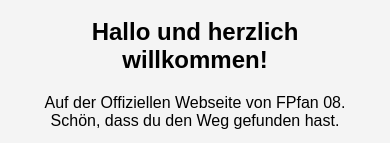
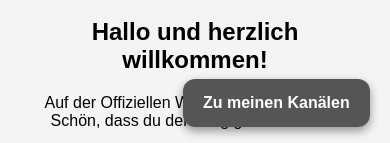
Before and after one commit to FPfan08/fpfan08-webseite, a plain HTML site: page index.html in a window 390 px wide. Shown: the part 697-840 px from the top of the page. Drawn offline with Linux system fonts and the light colour scheme.

Commit message:
Add files via upload

```diff
--- a/index.html
+++ b/index.html
@@ -55,10 +55,10 @@
             font-size: 3em;
             margin: 0;
             z-index: 10;
-            text-shadow: 2px 2px 4px rgba(0, 0, 0, 0.7); /* Kein grauer Hintergrund mehr, nur Schatten */
+            text-shadow: 2px 2px 4px rgba(0, 0, 0, 0.7);
         }
 
-        /* --- Hamburger Menü (Rechts oben) --- */
+        /* --- Hamburger Menü (Rechts oben, fixiert) --- */
         .open-btn {
             position: fixed;
             top: 20px;
@@ -135,7 +135,7 @@
             color: #cccccc;
         }
 
-        /* --- Styling für die Karten unterhalb des Header-Bildes (NEU) --- */
+        /* --- Styling für die Karten unterhalb des Header-Bildes --- */
         .intro-text {
             max-width: 800px;
             margin: 40px auto 30px auto;
@@ -190,10 +190,53 @@
             color: inherit;
         }
 
-        /* Responsive Anpassung für Mobilgeräte (wenn nur eine Spalte angezeigt werden soll) */
+        /* --- Styling und Animation für den schwebenden Button (GRAU, SCHNELLER) --- */
+        .floating-action-button {
+            position: fixed;
+            bottom: 30px;
+            right: 30px;
+            z-index: 1000;
+            cursor: pointer;
+            border-radius: 12px;
+            box-shadow: 0 4px 10px rgba(0, 0, 0, 0.4);
+            transition: transform 0.2s;
+            /* Animation ist 2.5s lang (schnell) */
+            animation: shake 2.5s infinite;
+        }
+
+        .floating-action-button a {
+            display: block;
+            text-decoration: none;
+            /* Hintergrundfarbe Grau */
+            background-color: #555555;
+            color: white;
+            padding: 15px 20px;
+            font-size: 16px;
+            font-weight: bold;
+            border-radius: 12px;
+        }
+
+        .floating-action-button:hover {
+            transform: scale(1.05);
+            animation: none; /* Animation stoppen, wenn der Nutzer mit der Maus drauf ist */
+        }
+
+        /* Keyframes definieren, wie das Element wackeln soll */
+        @keyframes shake {
+            0%, 100% { transform: translateX(0); }
+            5%, 15%, 25% { transform: translateX(-5px) rotate(-1deg); }
+            10%, 20%, 30% { transform: translateX(5px) rotate(1deg); }
+            35%, 95% { transform: translateX(0); }
+        }
+
+        /* Responsive Anpassung für Mobilgeräte */
         @media (max-width: 768px) {
             .card-container {
                 flex-direction: column;
+            }
+            .floating-action-button {
+                bottom: 20px;
+                right: 20px;
             }
         }
     </style>
@@ -215,7 +258,6 @@
     <header>
         <div class="image-container">
             <img src="Dynamite.jpg" alt="Ein Repräsentationsbild für FPfan08">
-
             <h1>Hallo, ich bin FPfan08</h1>
         </div>
     </header>
@@ -224,8 +266,8 @@
         <div class="intro-text">
             <h2>Hallo und herzlich willkommen!</h2>
             <p>Auf der Offiziellen Webseite von FPfan 08. Schön, dass du den Weg gefunden hast.</p>
-	    <p>Klicke einfach auf eine der Karten unten, um mehr zu erfahren!</p>
-        </div>
+         <p>Klicke einfach auf eine der Karten unten, um mehr zu erfahren!</p>
+</div>
 
         <div class="card-container">
 
@@ -245,7 +287,7 @@
                 </a>
             </div>
 
-     <div class="card">
+            <div class="card">
                 <a href="social_media.html">
                     <img src="1735290263413.jpg" alt="Bild, das Social Media symbolisiert">
                     <h3>Meine Kanäle</h3>
@@ -256,15 +298,23 @@
         </div>
     </main>
 
+    <div class="floating-action-button">
+        <a href="social_media.html" title="Finde meine Kanäle!">
+            Zu meinen Kanälen
+        </a>
+    </div>
+
     <footer>
         <div class="footer-nav">
             <a href="ueber_mich.html">Über mich</a>
             <span>|</span>
             <a href="impressum.html">Impressum</a>
             <span>|</span>
-            <a href="https://www.instagram.com/fpfan08/" target="_blank" target="_blank" title="Instagram">&#x1F4F7; Instagram</a>
+            <a href="https://www.instagram.com/fpfan08/" target="_blank" title="Instagram">&#x1F4F7; Instagram</a>
             <span>|</span>
             <a href="https://www.youtube.com/@FotoserviceSchiesslerFPfan08" target="_blank" title="YouTube">&#x25B6; YouTube</a>
+            <span>|</span>
+            <a href="https://whatsapp.com/channel/0029Vb6P5Ge5kg7Ahkh6q71l" target="_blank" title="WhatsApp Kanal">&#x1F4E3; WhatsApp Kanal</a>
         </div>
         <p style="font-size: 0.8em; margin-top: 10px;">&copy; 2025 FPfan08. Alle Rechte vorbehalten.</p>
     </footer>
@@ -284,5 +334,4 @@
     </script>
 
 </body>
-
 </html>
```
